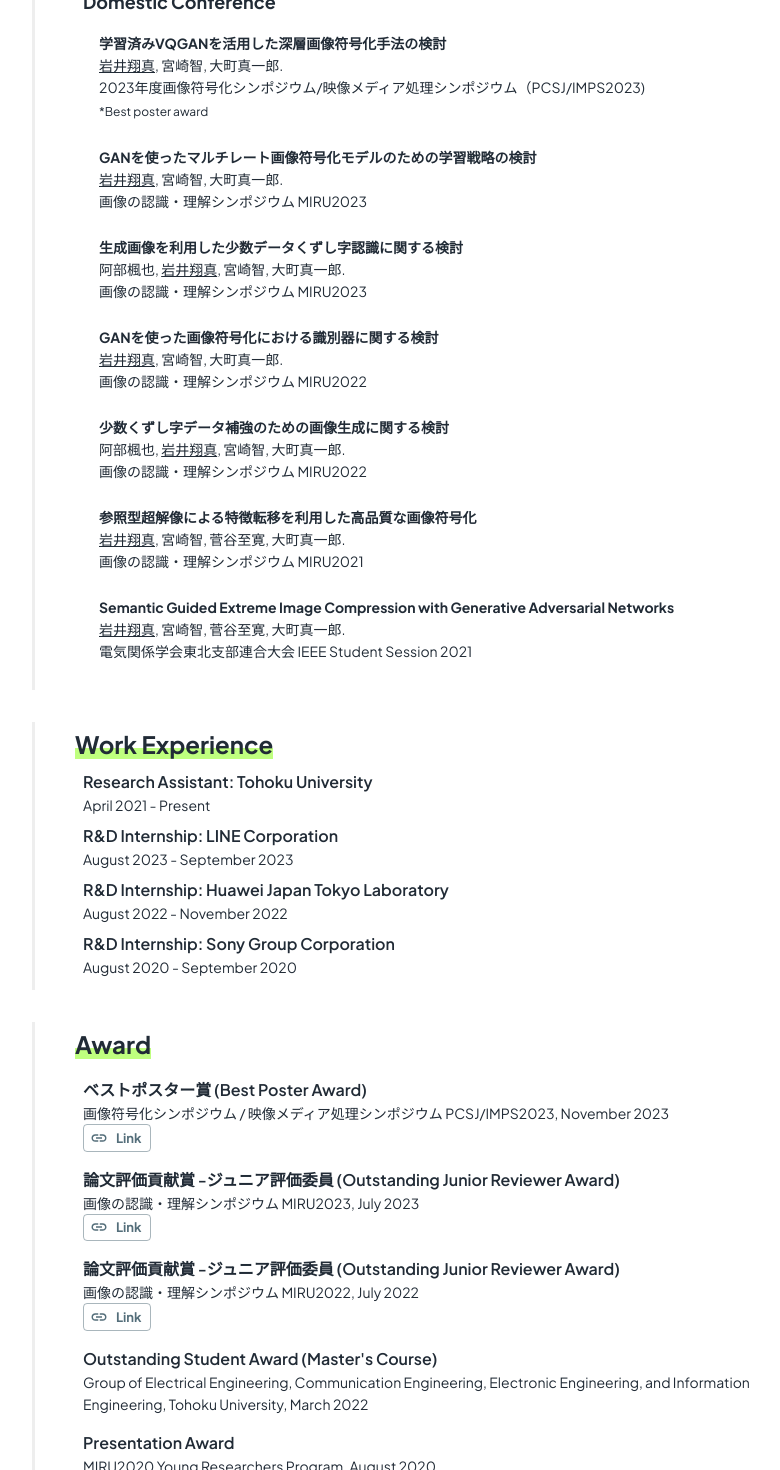
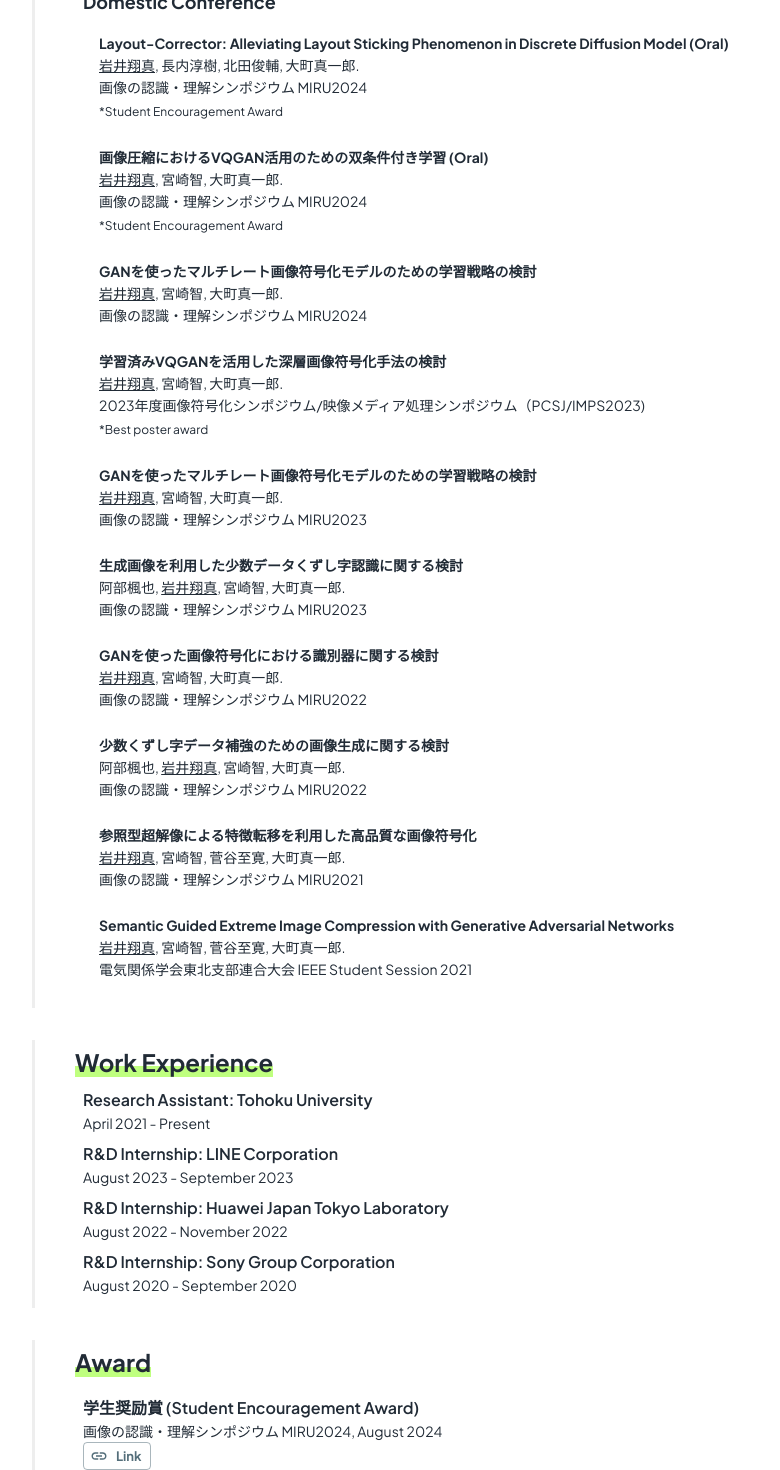
Before and after one commit to iwa-shi/iwa-shi.github.io, a React (Create React App) app: page / in a window 1280 px wide. Shown: the part 1820-3290 px from the top of the page, without its empty margins (198-978 px from the left). Built offline with nearby package versions, Linux system fonts and the light colour scheme.

Commit message:
add MIRU2024

```diff
--- a/src/components/award.js
+++ b/src/components/award.js
@@ -38,9 +38,15 @@ const AwardArea = () => {
     const linkMiru22 = "https://sites.google.com/view/miru2022/home/award?authuser=0";
     const linkMiru23 = "http://cvim.ipsj.or.jp/MIRU2023/award/";
     const linkPcsj23 = "https://www.pcsj-imps.org/archive/2023awards.html";
+    const linkMiru24 = "https://miru-committee.github.io/miru2024/author/award/";
     return (
         <Paper sx={{px: 5, py: 0.5}} className='left-border'>
             <SectionTitle title='Award' />
+            <Box sx={{m: 1, my: 2}}>
+                <Typography variant='subtitle1'>学生奨励賞 (Student Encouragement Award)</Typography>
+                <Typography variant='body2'>画像の認識・理解シンポジウム MIRU2024, August 2024</Typography>
+                <Button href={linkMiru24} sx={buttonStyle} color="secondary" variant={variant}  size="small" startIcon={<LinkIcon />}>Link</Button>
+            </Box>
             <Box sx={{m: 1, my: 2}}>
                 <Typography variant='subtitle1'>ベストポスター賞 (Best Poster Award)</Typography>
                 <Typography variant='body2'>画像符号化シンポジウム / 映像メディア処理シンポジウム PCSJ/IMPS2023, November 2023</Typography>
--- a/src/components/publication.js
+++ b/src/components/publication.js
@@ -60,7 +60,6 @@ const PaperBox = ({
             {link ? <Button href={link} sx={buttonStyle} color="secondary" variant={variant} size="small" startIcon={<LinkIcon />}>Link</Button> : <></> }
             {pdfLink ? <Button href={pdfLink} sx={buttonStyle} color="secondary" variant={variant} size="small" startIcon={<PictureAsPdfIcon />}>PDF</Button> : <></> }
             {codeLink ? <Button href={codeLink} sx={buttonStyle} color="secondary" variant={variant} size="small" startIcon={<GitHubIcon />}>Code</Button> : <></> }
-
         </Card>
     )
 }
@@ -120,6 +119,23 @@ const PublicationArea = () => {
                 <Box sx={{ my: 2 }}>
                     <Typography variant='h6'>Domestic Conference</Typography>
                     <PaperBox
+                        paperTitle="Layout-Corrector: Alleviating Layout Sticking Phenomenon in Discrete Diffusion Model (Oral)"
+                        authors="<u>岩井翔真</u>, 長内淳樹, 北田俊輔, 大町真一郎."
+                        others="画像の認識・理解シンポジウム MIRU2024"
+                        misc="*Student Encouragement Award"
+                    />
+                    <PaperBox
+                        paperTitle="画像圧縮におけるVQGAN活用のための双条件付き学習 (Oral)"
+                        authors="<u>岩井翔真</u>, 宮崎智, 大町真一郎."
+                        others="画像の認識・理解シンポジウム MIRU2024"
+                        misc="*Student Encouragement Award"
+                    />
+                    <PaperBox
+                        paperTitle="GANを使ったマルチレート画像符号化モデルのための学習戦略の検討"
+                        authors="<u>岩井翔真</u>, 宮崎智, 大町真一郎."
+                        others="画像の認識・理解シンポジウム MIRU2024"
+                    />
+                    <PaperBox
                         paperTitle="学習済みVQGANを活用した深層画像符号化手法の検討"
                         authors="<u>岩井翔真</u>, 宮崎智, 大町真一郎."
                         others="2023年度画像符号化シンポジウム/映像メディア処理シンポジウム（PCSJ/IMPS2023)"
```
